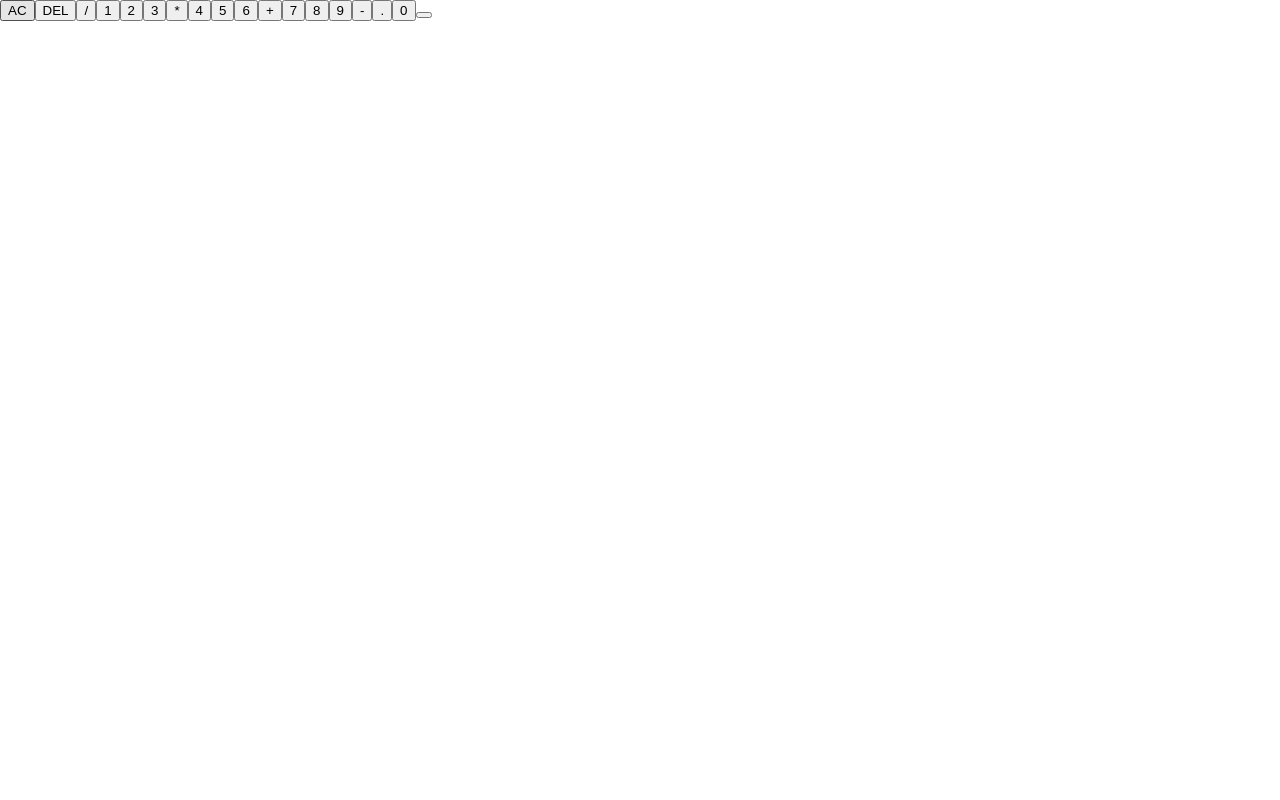
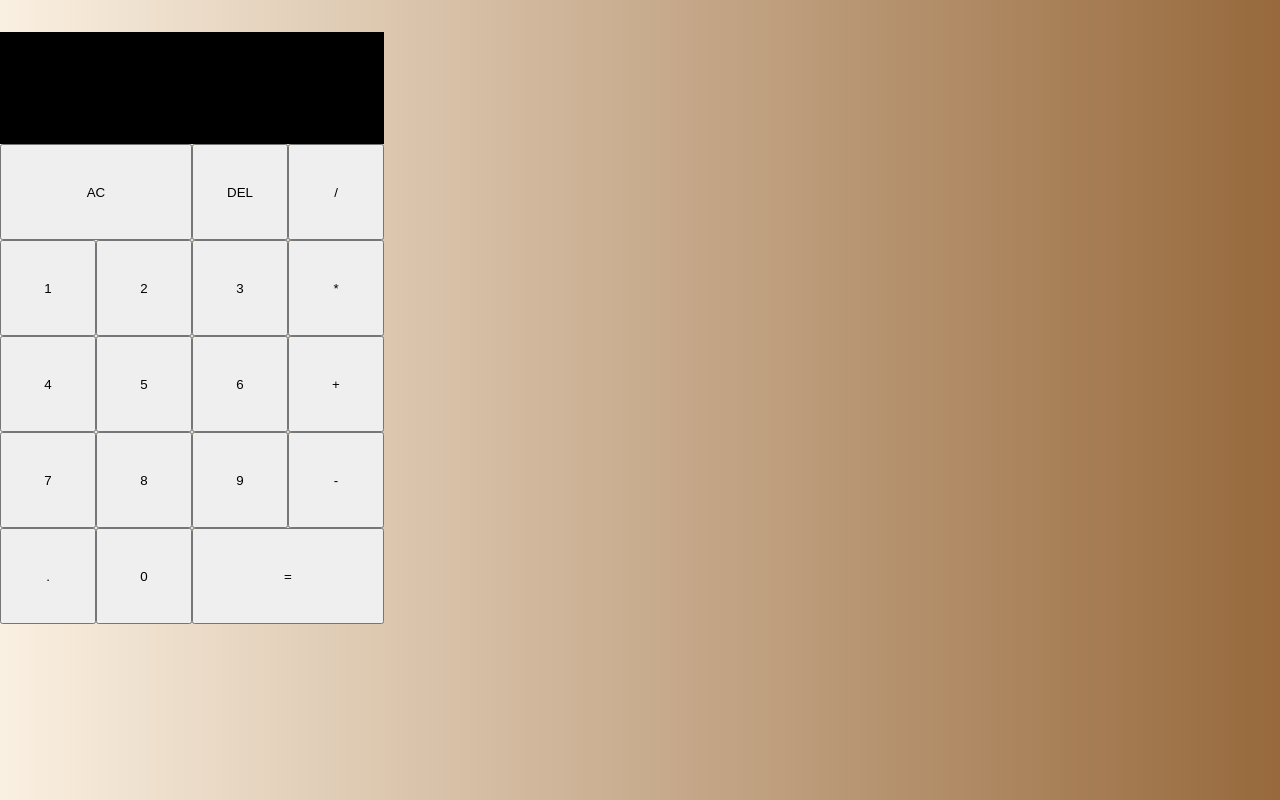
Before and after one commit to cmm25/calculator, a React (Create React App) app in the folder calculator/: page / in a window 1280 px wide. Built offline with nearby package versions, Linux system fonts and the light colour scheme.

Commit message:
calculator styling

```diff
--- a/calculator/src/App.js
+++ b/calculator/src/App.js
@@ -1,4 +1,4 @@
-import './styles.css';
+import "./styles.css";
 
 function App() {
   return (
@@ -6,6 +6,7 @@ function App() {
       <div className="result-output">
         <div className ="previous-typed-input"></div>
         <div className ="current-typed-input"></div>
+      </div>
       <button className="span-two">AC</button>
       <button >DEL</button>
       <button>/</button>
@@ -23,11 +24,7 @@ function App() {
       <button >-</button>
       <button >.</button>
       <button >0</button>
-        <button className="span-two"></button>
-
-
-      </div>
-
+      <button className="span-two">=</button>
     </div>
   );
 }
--- a/calculator/src/styles.css
+++ b/calculator/src/styles.css
@@ -3,5 +3,18 @@
 }
 body{
   margin: 0;
-  background: -moz-linear-gradient(to right, #f0e1ca,#b8926b );
+  background: linear-gradient(to right, #faf0e1,#97693c );
 }
+.calculator-grid{
+  margin-top: 2rem;
+  display: grid;
+  grid-template-columns: repeat(4,6rem);
+  grid-template-rows: minmax(7rem, auto) repeat(5,6rem);
+}
+.span-two{
+  grid-column: span 2;
+}
+.result-output{
+  grid-column: 1/-1;
+  background-color: black;
+}
```
Lines whose indentation alone changed are shown as unchanged.
